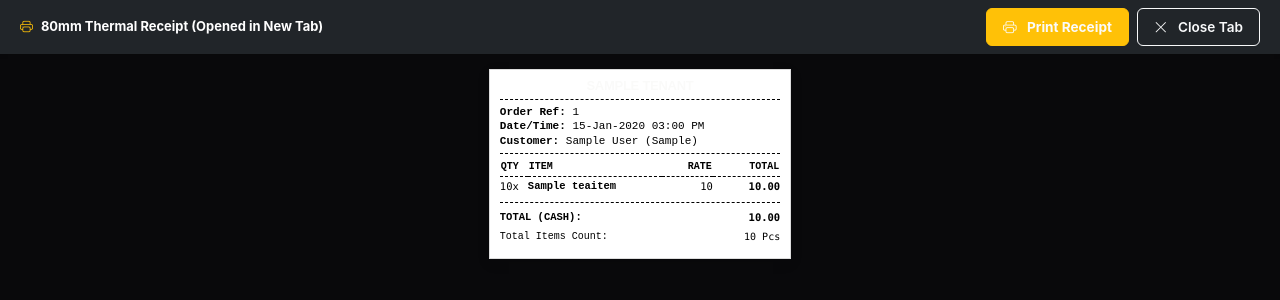
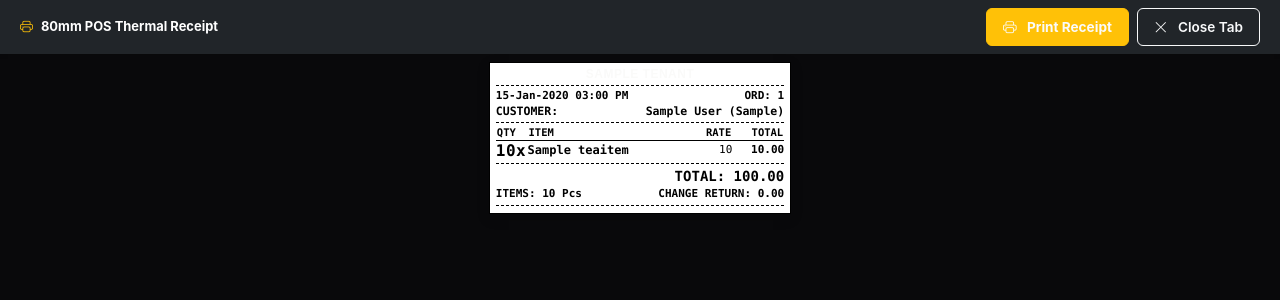
Before and after one commit to zeeshansq/cafems, a Django app: page /pos/receipt/1/ in a window 1280 px wide. Shown: the top 300 px of the page. Run offline with Django 5.2, Linux system fonts and the light colour scheme; a user stored in the database is signed in; tables that the repository leaves empty hold one stand-in row (values such as "Sample post"); data that the repository does not hold is empty; parts of the project's set-up code (start-up, migrations or seed data) failed here and were passed over; some libraries are stand-ins or nearby versions.

Commit message:
feat: implement POS thermal receipt printing system and add token issuance validation tests

```diff
--- a/apps/pos/templates/pos/thermal_receipt.html
+++ b/apps/pos/templates/pos/thermal_receipt.html
@@ -1,90 +1,111 @@
 {% extends "base_minimal.html" %}
 {% load static %}
 
-{% block title %}Receipt – {{ order_ref }} | {{ site_name }}{% endblock %}
+{% block title %}POS Receipt – {{ order_ref }} | {{ site_name }}{% endblock %}
 
 {% block extra_css %}
 <style>
   .thermal-receipt-container {
     width: 80mm;
     max-width: 80mm;
-    margin: 15px auto;
-    padding: 8px 10px;
-    background: #fff;
-    color: #000;
-    font-family: 'Courier New', Courier, monospace;
+    margin: 8px auto;
+    padding: 4px 6px;
+    background: #ffffff;
+    color: #000000;
+    font-family: 'Consolas', 'Courier New', Monaco, monospace;
     font-size: 11px;
     line-height: 1.3;
-    border: 1px solid #ddd;
-    box-shadow: 0 4px 12px rgba(0,0,0,0.1);
+    border: 1px solid #000000;
+    box-shadow: 0 4px 12px rgba(0,0,0,0.15);
   }
 
   .thermal-receipt-container h1 {
-    font-size: 13px;
-    font-weight: bold;
+    font-size: 12px;
+    font-weight: 900;
     text-align: center;
     margin-bottom: 2px;
     text-transform: uppercase;
-  }
-
-  .thermal-receipt-container h2 {
-    font-size: 10.5px;
-    text-align: center;
-    margin-bottom: 6px;
-    color: #333;
+    letter-spacing: 0.5px;
   }
 
   .receipt-divider {
-    border-top: 1px dashed #000;
-    margin: 5px 0;
+    border-top: 1px dashed #000000;
+    margin: 3px 0;
+  }
+
+  .receipt-meta-row {
+    display: flex;
+    justify-content: space-between;
+    align-items: center;
+    font-size: 11px;
+    margin-bottom: 1px;
   }
 
   .receipt-table {
     width: 100%;
     border-collapse: collapse;
-    margin: 4px 0;
+    margin: 2px 0;
     table-layout: fixed;
   }
 
   .receipt-table th {
-    font-size: 10px;
+    font-size: 10.5px;
+    font-weight: 900;
     text-transform: uppercase;
-    border-bottom: 1px dashed #000;
-    padding-bottom: 3px;
-    white-space: nowrap;
+    border-bottom: 1.5px solid #000000;
+    padding-bottom: 1px;
+    line-height: 1.1;
   }
 
   .receipt-table td {
-    padding: 3px 0;
-    font-size: 10.5px;
+    padding: 1px 0;
+    font-size: 11px;
+    line-height: 1.1;
     vertical-align: middle;
-    white-space: nowrap;
-    overflow: hidden;
-    text-overflow: ellipsis;
   }
 
-  .receipt-total-row {
-    font-size: 12px;
-    font-weight: bold;
+  .receipt-table td.qty-cell,
+  .qty-cell {
+    font-size: 16px !important;
+    font-weight: 900 !important;
+    letter-spacing: 0.5px !important;
+  }
+
+  .receipt-table td.item-cell,
+  .item-cell {
+    font-size: 12px !important;
+    font-weight: 900 !important;
+    word-break: break-word !important;
   }
 
   @media print {
     @page {
       size: 80mm auto;
-      margin: 0mm;
+      margin: 0mm !important;
     }
-    body {
-      background: #fff !important;
-      color: #000 !important;
+    html, body {
+      width: 80mm !important;
+      height: auto !important;
+      min-height: 0 !important;
+      max-height: max-content !important;
+      margin: 0 !important;
+      padding: 0 !important;
+      background: #ffffff !important;
+      color: #000000 !important;
+      overflow: visible !important;
     }
-    .print-controls-bar {
+    .print-controls-bar,
+    #toastContainer,
+    #sidebarOverlay {
       display: none !important;
     }
     .thermal-receipt-container {
       width: 80mm !important;
       max-width: 80mm !important;
+      height: auto !important;
+      min-height: 0 !important;
       margin: 0 !important;
-      padding: 3mm 4mm !important;
+      padding: 1mm 2mm 0 2mm !important;
       border: none !important;
       box-shadow: none !important;
     }
@@ -97,7 +118,7 @@
 <div class="print-controls-bar d-print-none bg-dark text-white p-2 shadow-sm sticky-top">
   <div class="container-fluid d-flex justify-content-between align-items-center">
     <div class="fw-bold small">
-      <i class="bi bi-printer me-2 text-warning"></i>80mm Thermal Receipt (Opened in New Tab)
+      <i class="bi bi-printer me-2 text-warning"></i>80mm POS Thermal Receipt
     </div>
     <div class="d-flex gap-2">
       <button onclick="window.print()" class="btn btn-warning btn-sm fw-bold text-dark px-3">
@@ -118,41 +139,43 @@
 
   <div class="receipt-divider"></div>
 
-  <!-- Order & Buyer Metadata -->
-  <div>
-    <div><strong>Order Ref:</strong> {{ order_ref }}</div>
-    <div><strong>Date/Time:</strong> {{ first_sale.created_at|date:"d-M-Y h:i A" }}</div>
-    <div style="white-space:nowrap;overflow:hidden;text-overflow:ellipsis;">
-      <strong>Customer:</strong>
+  <!-- Ultra-Compact Metadata: Left (Date/Time) | Right (Order Ref in same font/height) -->
+  <div class="receipt-meta-row" style="font-weight:800;">
+    <span>{{ first_sale.created_at|date:"d-M-Y h:i A" }}</span>
+    <span>ORD: {{ order_ref }}</span>
+  </div>
+  <div class="receipt-meta-row" style="font-size:11.5px;font-weight:900;margin-top:1px;">
+    <span>CUSTOMER:</span>
+    <span>
       {% if first_sale.buyer %}
-        {{ first_sale.buyer.full_name }} ({{ first_sale.buyer.pno|default:"—" }})
+        {{ first_sale.buyer.full_name }} ({% if first_sale.buyer.pno %}{{ first_sale.buyer.pno }}{% else %}N/A{% endif %})
       {% else %}
-        Walk-in Customer
+        Walk-in Cash Customer
       {% endif %}
-    </div>
+    </span>
   </div>
 
   <div class="receipt-divider"></div>
 
-  <!-- Items Table: Each Item Strictly on a Single Line -->
+  <!-- Items Table -->
   <table class="receipt-table">
     <thead>
       <tr>
-        <th class="text-start" style="width:10%;">QTY</th>
-        <th class="text-start" style="width:48%;">ITEM</th>
-        <th class="text-end" style="width:18%;">RATE</th>
-        <th class="text-end" style="width:24%;">TOTAL</th>
+        <th class="text-start" style="width:11%;">QTY</th>
+        <th class="text-start" style="width:57%;">ITEM</th>
+        <th class="text-end" style="width:14%;">RATE</th>
+        <th class="text-end" style="width:18%;">TOTAL</th>
       </tr>
     </thead>
     <tbody>
       {% for s in sales %}
       <tr>
-        <td class="text-start font-monospace" style="width:10%;">{{ s.quantity }}x</td>
-        <td class="text-start fw-bold" style="width:48%;white-space:nowrap;overflow:hidden;text-overflow:ellipsis;" title="{{ s.item.name }}">
+        <td class="text-start qty-cell" style="width:11%;">{{ s.quantity }}x</td>
+        <td class="text-start item-cell" style="width:57%;" title="{{ s.item.name }}">
           {{ s.item.name }}
         </td>
-        <td class="text-end font-monospace" style="width:18%;">{{ s.unit_price|floatformat:0 }}</td>
-        <td class="text-end font-monospace fw-bold" style="width:24%;">{{ s.amount_paid|floatformat:2 }}</td>
+        <td class="text-end font-monospace" style="width:14%;">{{ s.unit_price|floatformat:0 }}</td>
+        <td class="text-end font-monospace fw-bold" style="width:18%;">{{ s.amount_paid|floatformat:2 }}</td>
       </tr>
       {% empty %}
       <tr>
@@ -164,17 +187,18 @@
 
   <div class="receipt-divider"></div>
 
-  <!-- Totals Summary Table -->
-  <table class="receipt-table">
-    <tr class="receipt-total-row">
-      <td class="text-start" style="width:65%;">TOTAL (CASH):</td>
-      <td class="text-end font-monospace" style="width:35%;">{{ total_amount|floatformat:2 }}</td>
-    </tr>
-    <tr>
-      <td class="text-start" style="width:65%;font-size:10px;">Total Items Count:</td>
-      <td class="text-end font-monospace" style="width:35%;font-size:10px;">{{ total_qty }} Pcs</td>
-    </tr>
-  </table>
+  <!-- Prominent Total (Moved to Right) -->
+  <div class="d-flex justify-content-end" style="font-size:14px;font-weight:900;margin-bottom:2px;text-align:right;">
+    <span>TOTAL: {{ total_amount|floatformat:2 }}</span>
+  </div>
+
+  <!-- Same Line: ITEMS (Left) | CHANGE RETURN (Right) -->
+  <div class="receipt-meta-row" style="font-size:11px;font-weight:900;">
+    <span>ITEMS: {{ total_qty }} Pcs</span>
+    <span>CHANGE RETURN: {{ change_return|floatformat:2 }}</span>
+  </div>
+
+  <div class="receipt-divider"></div>
 
 </div>
 {% endblock %}
--- a/apps/pos/views.py
+++ b/apps/pos/views.py
@@ -45,6 +45,7 @@ class POSView(StaffRequiredMixin, TemplateView):
                 "designation": emp.designation or "Staff",
                 "initials": emp.full_name[:2].upper() if emp.full_name else "EM",
                 "photo_url": emp.photo.url if emp.photo else None,
+                "membership_status": emp.membership_status,
             }
             for emp in employees
         ]
@@ -155,11 +156,25 @@ class POSSubmitView(StaffRequiredMixin, View):
             total += item_total
             created_sales.append({"id": sale.pk, "item": item.name, "qty": qty})
 
-        if amount_paid <= 0 or amount_paid < total:
-            amount_paid = total
+        try:
+            amount_paid_dec = Decimal(str(amount_paid or 0))
+        except (ValueError, TypeError):
+            amount_paid_dec = Decimal("0.00")
 
-        change = float(Decimal(str(amount_paid)) - total)
-        receipt_url = reverse_lazy("pos:receipt", kwargs={"order_ref": order_ref})
+        if amount_paid_dec <= 0 or amount_paid_dec < total:
+            return JsonResponse({
+                "error": f"Checkout restricted: Amount paid (PKR {amount_paid_dec:.2f}) must be greater than or equal to total bill (PKR {total:.2f})."
+            }, status=400)
+
+        change = float(amount_paid_dec - total)
+
+        # Update note on created sales to persist Tendered cash and Change
+        for sale_dict in created_sales:
+            TeaItemSale.objects.filter(pk=sale_dict["id"]).update(
+                note=f"Tendered:{amount_paid_dec:.2f}|Change:{change:.2f}"
+            )
+
+        receipt_url = f"{reverse_lazy('pos:receipt', kwargs={'order_ref': order_ref})}?paid={amount_paid_dec:.2f}&change={change:.2f}"
 
         return JsonResponse({
             "status": "ok",
@@ -167,7 +182,7 @@ class POSSubmitView(StaffRequiredMixin, View):
             "receipt_url": str(receipt_url),
             "sales_count": len(created_sales),
             "total": float(total),
-            "amount_paid": float(amount_paid),
+            "amount_paid": float(amount_paid_dec),
             "change": max(0, change),
             "items": created_sales,
             "buyer": buyer.full_name if buyer else "Walk-in Customer",
@@ -235,8 +250,31 @@ class POSThermalReceiptView(StaffRequiredMixin, TemplateView):
 
         sales = get_order_sales_queryset(tenant, order_ref).select_related("item", "buyer", "issued_by")
         first_sale = sales.first()
-        total_amt = sum(s.amount_paid for s in sales) if sales else Decimal("0.00")
+        total_amt = sum(s.quantity * s.unit_price for s in sales) if sales else Decimal("0.00")
         total_qty = sum(s.quantity for s in sales) if sales else 0
+
+        change_return = Decimal("0.00")
+        amount_tendered = total_amt
+
+        # 1. Try URL parameters first
+        paid_param = self.request.GET.get("paid")
+        change_param = self.request.GET.get("change")
+        if change_param is not None:
+            try:
+                change_return = Decimal(str(change_param))
+                if paid_param:
+                    amount_tendered = Decimal(str(paid_param))
+            except (ValueError, TypeError):
+                pass
+        elif first_sale and first_sale.note and "Change:" in first_sale.note:
+            try:
+                parts = dict(p.split(":") for p in first_sale.note.split("|") if ":" in p)
+                if "Change" in parts:
+                    change_return = Decimal(parts["Change"])
+                if "Tendered" in parts:
+                    amount_tendered = Decimal(parts["Tendered"])
+            except Exception:
+                pass
 
         ctx["page_title"] = f"Thermal Receipt – {order_ref}"
         ctx["order_ref"] = order_ref
@@ -244,6 +282,8 @@ class POSThermalReceiptView(StaffRequiredMixin, TemplateView):
         ctx["first_sale"] = first_sale
         ctx["total_amount"] = total_amt
         ctx["total_qty"] = total_qty
+        ctx["amount_tendered"] = amount_tendered
+        ctx["change_return"] = change_return
         return ctx
 
 
```
Also changed, not shown: apps/pos/static/pos/js/pos.js (+23 -5 lines), apps/pos/templates/pos/pos.html (+9 -4 lines), apps/pos/tests/__init__.py (added, +1 -0 lines), apps/pos/tests/test_pos.py (added, +50 -0 lines), apps/tokens/forms.py (+8 -4 lines), apps/tokens/templates/tokens/token_receipt.html (+87 -71 lines), apps/tokens/tests/__init__.py (added, +1 -0 lines), apps/tokens/tests/test_tokens.py (added, +98 -0 lines), apps/tokens/views.py (+4 -3 lines).
